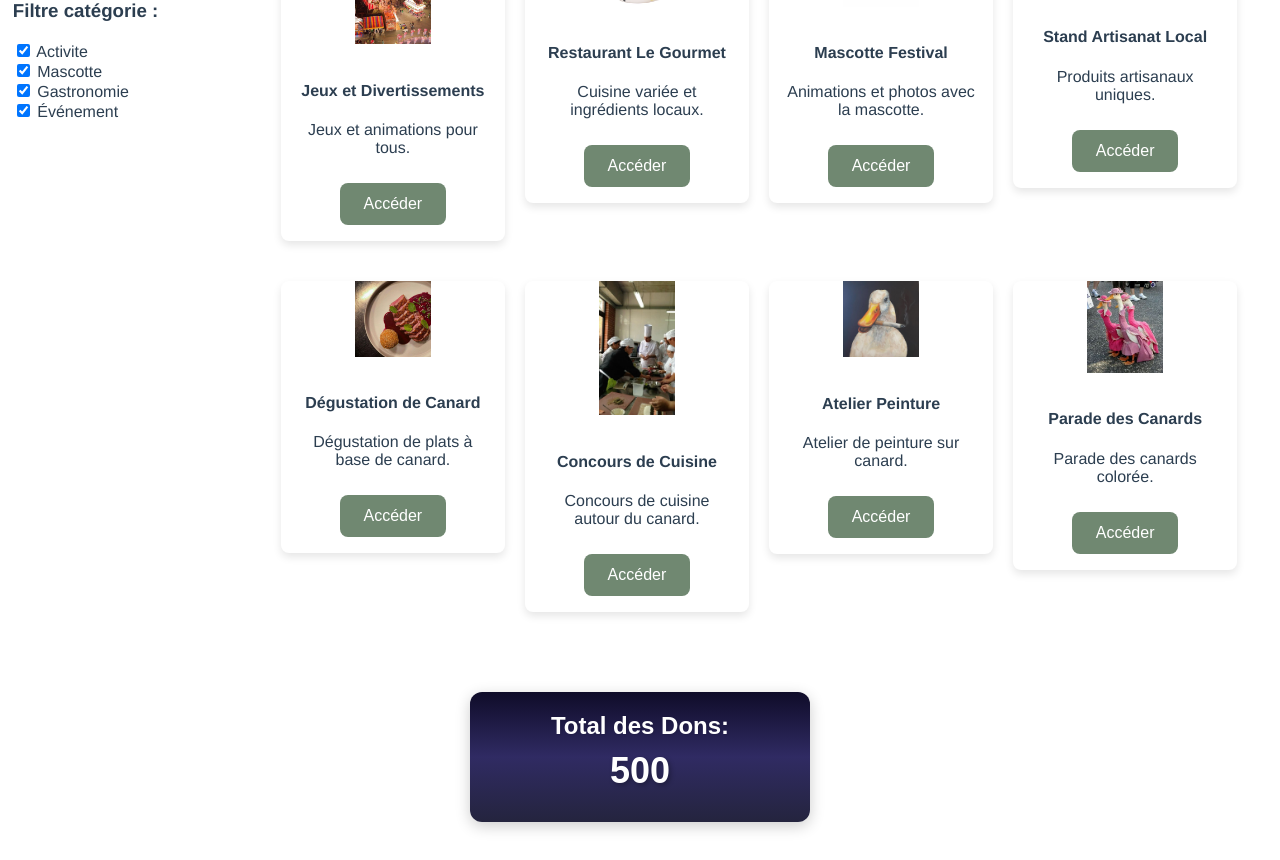
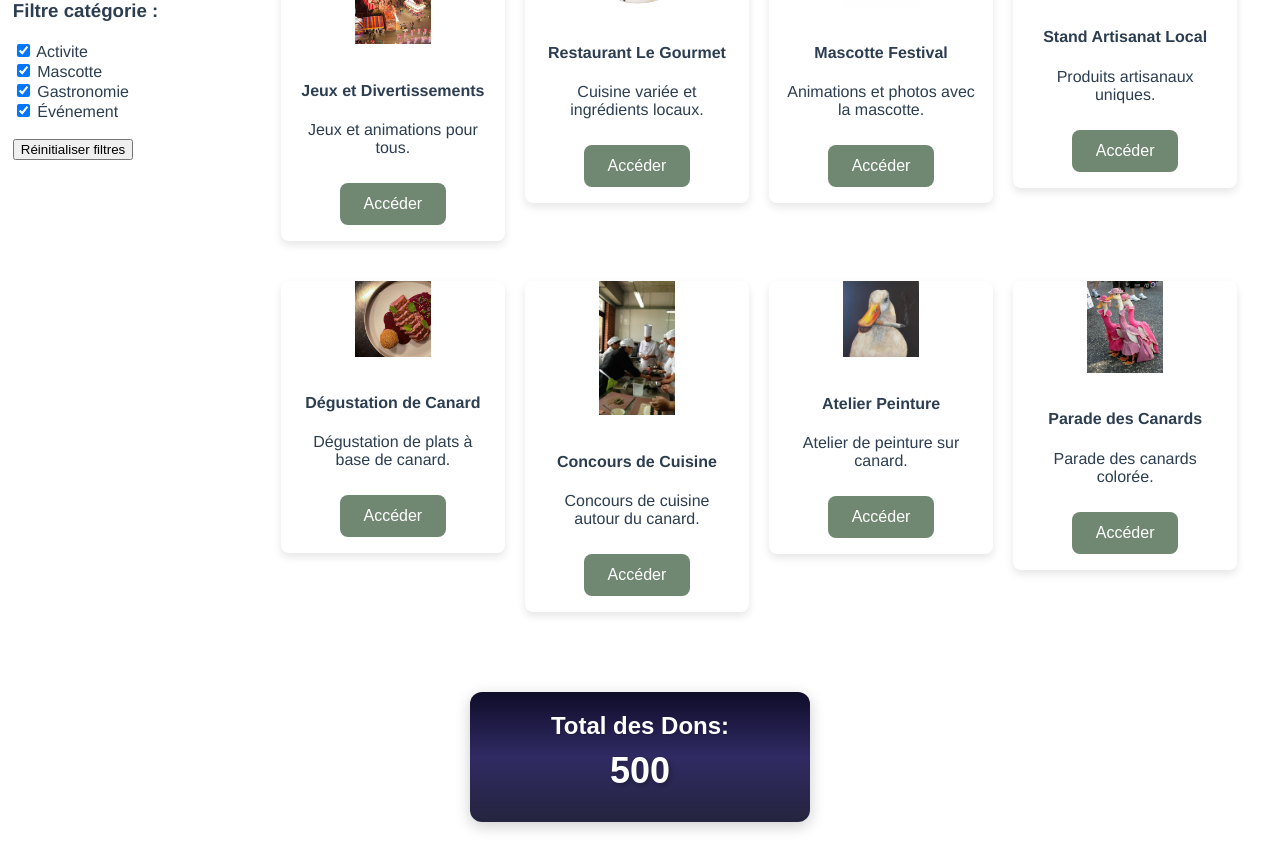
Before and after one commit to MaikenDANGELO/LeFestivalDesCannes, a Vue app in the folder frontend/: page / in a window 1280 px wide. Shown: the part 1320-2180 px from the top of the page. Built offline with nearby package versions, Linux system fonts and the light colour scheme.

Commit message:
reset filtres accueil

```diff
--- a/frontend/src/views/PagePrincipale.vue
+++ b/frontend/src/views/PagePrincipale.vue
@@ -24,6 +24,7 @@
           <input @click="handleCatFilter('Événement')" type="checkbox" id="evenement" checked>
           <label for="evenement"> Événement</label>
         </div>
+        <br><button @click="resetFilters()">Réinitialiser filtres</button>
       </div>
       <div class="listes">
         <div class="liste-prestataires" id="prestataires" v-if="filtreType === 'prestataires'">
@@ -119,6 +120,15 @@ export default {
     getFilteredSponsors(sponsors) {
       return sponsors.filter(s => s.nom_sponsor.toLowerCase().includes(this.filtreSearch.toLowerCase()));
     },
+    resetFilters(){
+      this.filtreCategory = ['Activité', 'Mascotte', 'Gastronomie', 'Événement'];
+      this.filtreType = 'prestataires';
+      this.filtreSearch = '';
+      document.getElementById("activite").checked = true;
+      document.getElementById("mascotte").checked = true;
+      document.getElementById("gastronomie").checked = true;
+      document.getElementById("evenement").checked = true;
+    }
   },
   components: {
     TotalDons,
--- a/frontend/src/views/PageSponsor.vue
+++ b/frontend/src/views/PageSponsor.vue
@@ -36,8 +36,8 @@
     computed: {
       ...mapState('sponsors', ["sponsors"])
     },
-    created() {
-        this.getAllSponsors();
+    async created() {
+        await this.getAllSponsors();
         const id = this.$route.params.id;
         this.sponsor = this.sponsors.find(p => p.id_sponsor === id); // récupère le sponsor d'après l'id renseignée depuis la Page  principale
     },
```
